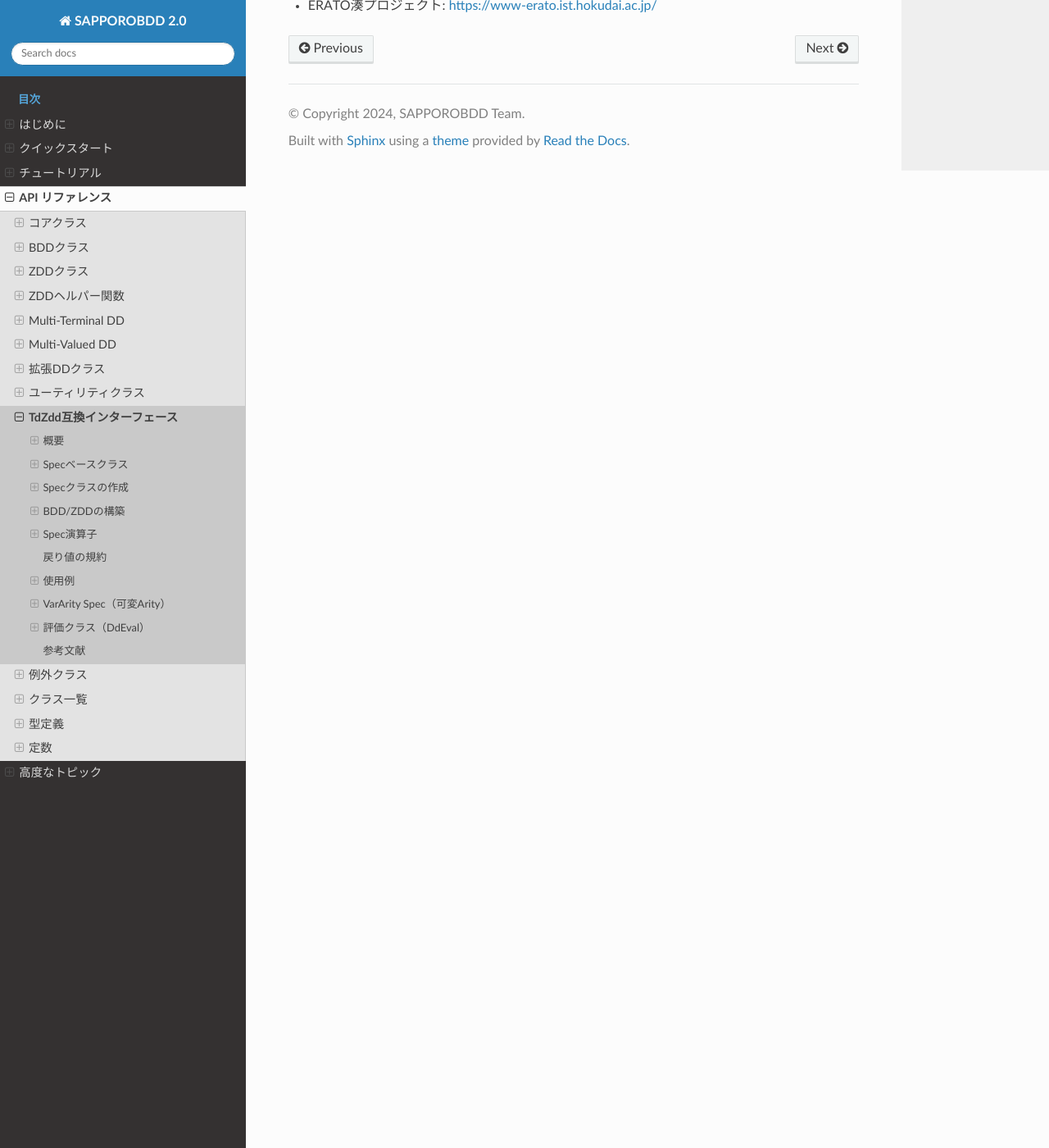
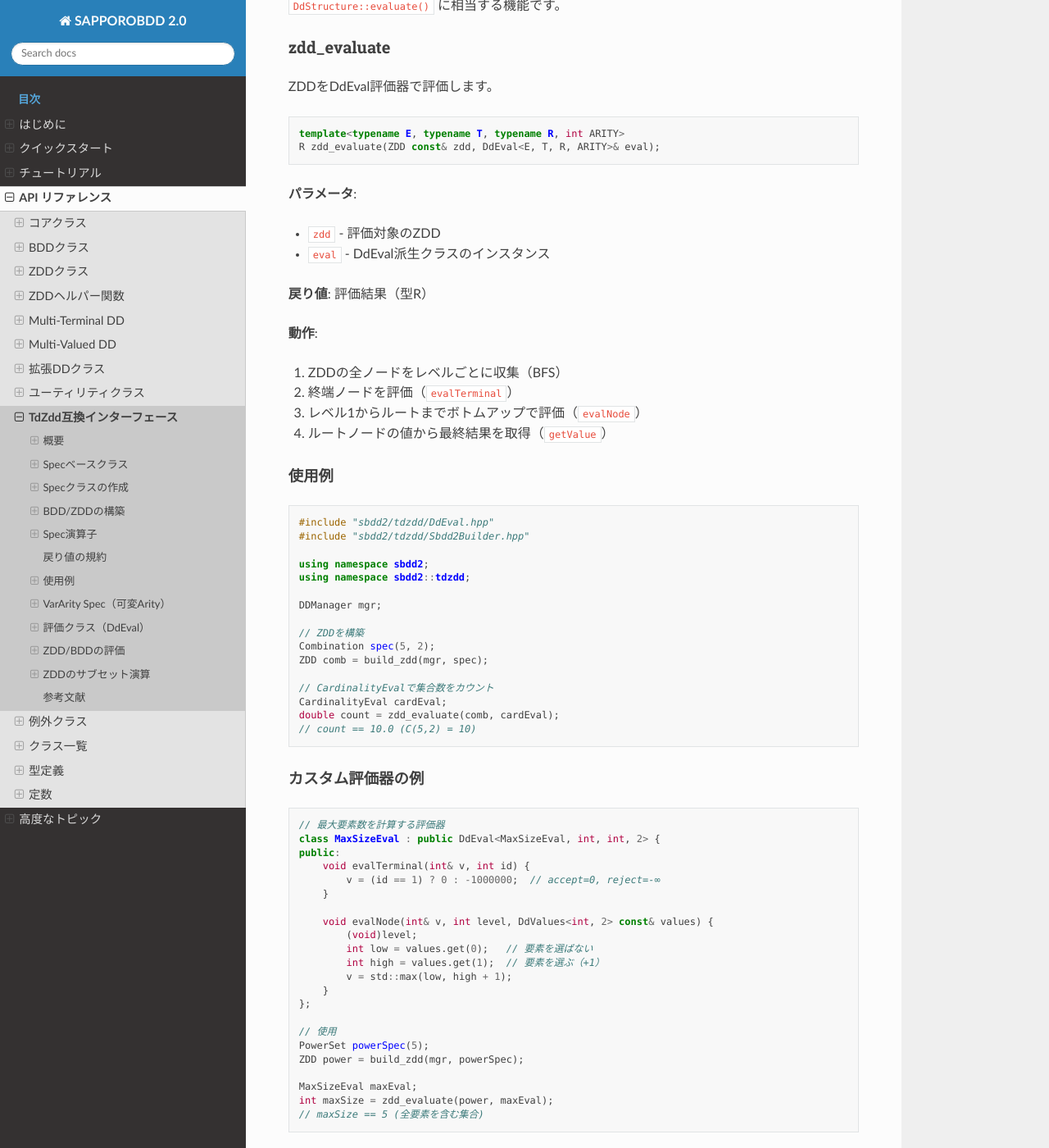
Before and after one commit to junkawahara/SAPPOROBDD2-test, a Sphinx documentation site: the page built from docs/api/tdzdd.rst, in a window 1280 px wide and 1400 px high, scrolled down 12003 px. Shown: the whole window at 82% size. Built offline with Sphinx 7.4.7 and the Read the Docs theme 3.1.0, drawn with Linux system fonts in a browser that asks for light colours; some of the changed text lies outside the part shown.

Commit message:
Add documentation for zdd_evaluate, bdd_evaluate, and zdd_subset
Document the TdZdd-style evaluation and subset functions:

- zdd_evaluate: Evaluate ZDD with DdEval evaluator
- bdd_evaluate: Evaluate BDD with DdEval evaluator
- zdd_subset: Compute intersection of ZDD with Spec

Includes usage examples and custom evaluator patterns.

Co-Authored-By: Claude Opus 4.5 <noreply@anthropic.com>

```diff
--- a/docs/api/tdzdd.rst
+++ b/docs/api/tdzdd.rst
@@ -640,6 +640,209 @@ Specを評価器で評価します。
    double count = evaluate_spec(spec, eval);
    // count == 252.0 (C(10,5) = 252)
 
+ZDD/BDDの評価
+-------------
+
+構築済みのZDDやBDDを評価器で評価することができます。
+これはTdZddの ``DdStructure::evaluate()`` に相当する機能です。
+
+zdd_evaluate
+~~~~~~~~~~~~
+
+ZDDをDdEval評価器で評価します。
+
+.. code-block:: cpp
+
+   template<typename E, typename T, typename R, int ARITY>
+   R zdd_evaluate(ZDD const& zdd, DdEval<E, T, R, ARITY>& eval);
+
+**パラメータ**:
+
+* ``zdd`` - 評価対象のZDD
+* ``eval`` - DdEval派生クラスのインスタンス
+
+**戻り値**: 評価結果（型R）
+
+**動作**:
+
+1. ZDDの全ノードをレベルごとに収集（BFS）
+2. 終端ノードを評価（``evalTerminal``）
+3. レベル1からルートまでボトムアップで評価（``evalNode``）
+4. ルートノードの値から最終結果を取得（``getValue``）
+
+使用例
+^^^^^^
+
+.. code-block:: cpp
+
+   #include "sbdd2/tdzdd/DdEval.hpp"
+   #include "sbdd2/tdzdd/Sbdd2Builder.hpp"
+
+   using namespace sbdd2;
+   using namespace sbdd2::tdzdd;
+
+   DDManager mgr;
+
+   // ZDDを構築
+   Combination spec(5, 2);
+   ZDD comb = build_zdd(mgr, spec);
+
+   // CardinalityEvalで集合数をカウント
+   CardinalityEval cardEval;
+   double count = zdd_evaluate(comb, cardEval);
+   // count == 10.0 (C(5,2) = 10)
+
+カスタム評価器の例
+^^^^^^^^^^^^^^^^^^
+
+.. code-block:: cpp
+
+   // 最大要素数を計算する評価器
+   class MaxSizeEval : public DdEval<MaxSizeEval, int, int, 2> {
+   public:
+       void evalTerminal(int& v, int id) {
+           v = (id == 1) ? 0 : -1000000;  // accept=0, reject=-∞
+       }
+
+       void evalNode(int& v, int level, DdValues<int, 2> const& values) {
+           (void)level;
+           int low = values.get(0);   // 要素を選ばない
+           int high = values.get(1);  // 要素を選ぶ（+1）
+           v = std::max(low, high + 1);
+       }
+   };
+
+   // 使用
+   PowerSet powerSpec(5);
+   ZDD power = build_zdd(mgr, powerSpec);
+
+   MaxSizeEval maxEval;
+   int maxSize = zdd_evaluate(power, maxEval);
+   // maxSize == 5 (全要素を含む集合)
+
+.. code-block:: cpp
+
+   // 最小要素数を計算する評価器
+   class MinSizeEval : public DdEval<MinSizeEval, int, int, 2> {
+   public:
+       void evalTerminal(int& v, int id) {
+           v = (id == 1) ? 0 : 1000000;  // accept=0, reject=+∞
+       }
+
+       void evalNode(int& v, int level, DdValues<int, 2> const& values) {
+           (void)level;
+           int low = values.get(0);
+           int high = values.get(1) + 1;
+           v = std::min(low, high);
+       }
+   };
+
+bdd_evaluate
+~~~~~~~~~~~~
+
+BDDをDdEval評価器で評価します。
+
+.. code-block:: cpp
+
+   template<typename E, typename T, typename R, int ARITY>
+   R bdd_evaluate(BDD const& bdd, DdEval<E, T, R, ARITY>& eval);
+
+**パラメータ**:
+
+* ``bdd`` - 評価対象のBDD
+* ``eval`` - DdEval派生クラスのインスタンス
+
+**戻り値**: 評価結果（型R）
+
+使用例
+^^^^^^
+
+.. code-block:: cpp
+
+   DDManager mgr;
+   mgr.new_var();
+   mgr.new_var();
+
+   // BDDを構築（x1 AND x2）
+   BDD x1 = mgr.var_bdd(1);
+   BDD x2 = mgr.var_bdd(2);
+   BDD andBdd = x1 & x2;
+
+   // CardinalityEvalでパス数をカウント
+   CardinalityEval cardEval;
+   double count = bdd_evaluate(andBdd, cardEval);
+
+終端BDDの評価
+^^^^^^^^^^^^^
+
+.. code-block:: cpp
+
+   // 0終端（false）
+   BDD zeroBdd = BDD::zero(mgr);
+   CardinalityEval eval1;
+   double z = bdd_evaluate(zeroBdd, eval1);  // z == 0.0
+
+   // 1終端（true）
+   BDD oneBdd = BDD::one(mgr);
+   CardinalityEval eval2;
+   double o = bdd_evaluate(oneBdd, eval2);   // o == 1.0
+
+ZDDのサブセット演算
+-------------------
+
+既存のZDDとSpecの積集合（サブセット）を計算します。
+
+zdd_subset
+~~~~~~~~~~
+
+ZDDとSpecの積集合を計算します。
+
+.. code-block:: cpp
+
+   template<typename SPEC>
+   ZDD zdd_subset(DDManager& mgr, ZDD const& input, SPEC& spec);
+
+**パラメータ**:
+
+* ``mgr`` - DDManager
+* ``input`` - 入力ZDD
+* ``spec`` - フィルタとして使用するSpec
+
+**戻り値**: 入力ZDDとSpecの積集合を表すZDD
+
+**動作**:
+
+入力ZDDに含まれる集合のうち、Specで受理される集合のみを抽出します。
+これは ``input & build_zdd(mgr, spec)`` と同じ結果になりますが、
+入力ZDDを直接走査するため効率的です。
+
+使用例
+^^^^^^
+
+.. code-block:: cpp
+
+   // べき集合から特定サイズの集合を抽出
+   PowerSet powerSpec(5);
+   ZDD power = build_zdd(mgr, powerSpec);  // 2^5 = 32 sets
+
+   Combination combSpec(5, 2);
+   ZDD result = zdd_subset(mgr, power, combSpec);
+   // result.card() == 10.0 (C(5,2) = 10)
+
+.. code-block:: cpp
+
+   // 積集合として使用
+   Combination spec1(6, 2);
+   Combination spec2(6, 3);
+
+   ZDD zdd1 = build_zdd(mgr, spec1);  // C(6,2) = 15
+   ZDD zdd2 = build_zdd(mgr, spec2);  // C(6,3) = 20
+
+   // zdd1 と spec2 の積集合（共通部分なし）
+   Combination spec2copy(6, 3);
+   ZDD result = zdd_subset(mgr, zdd1, spec2copy);
+   // result == ZDD::empty(mgr)
+
 参考文献
 --------
 
```
